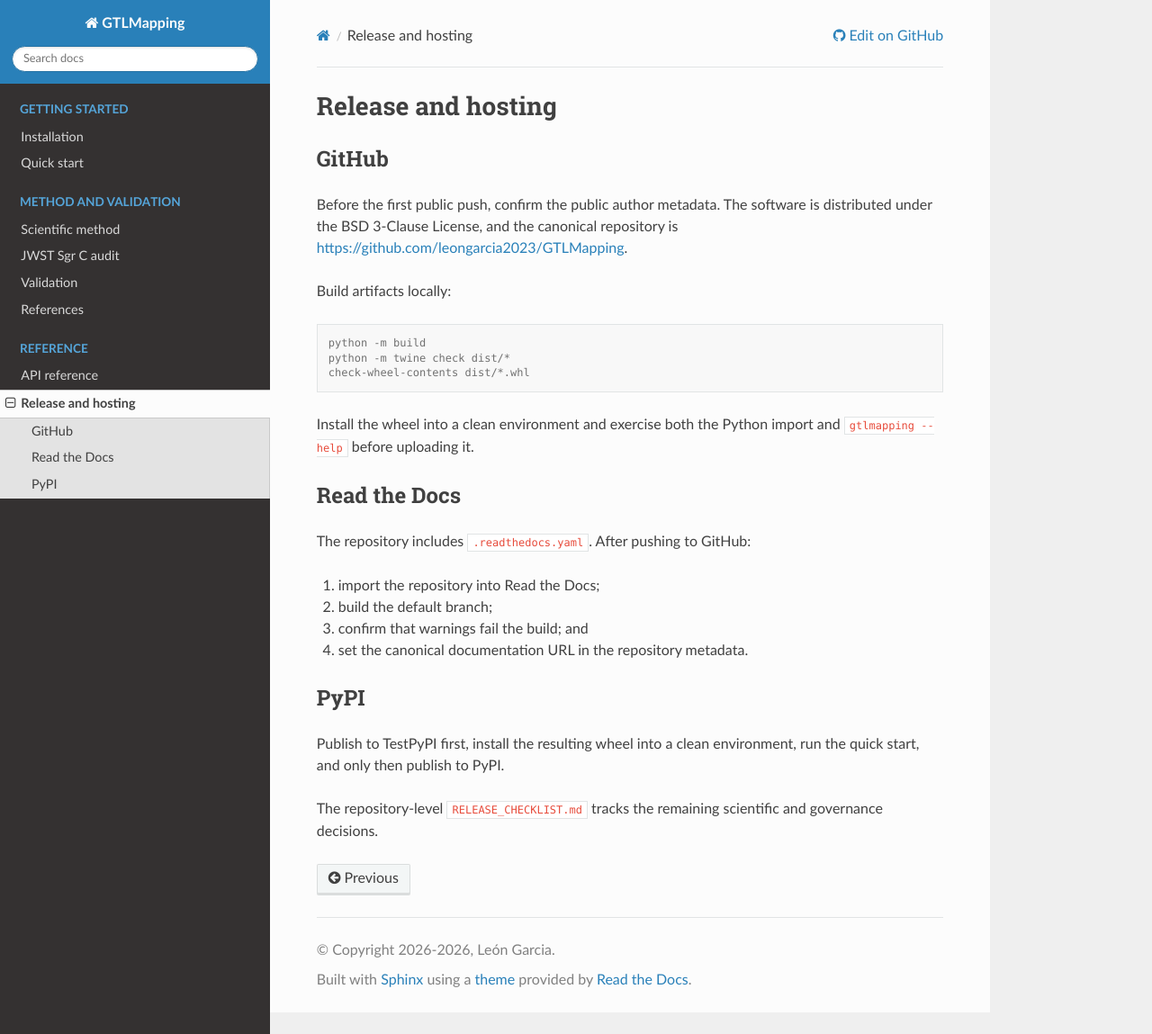
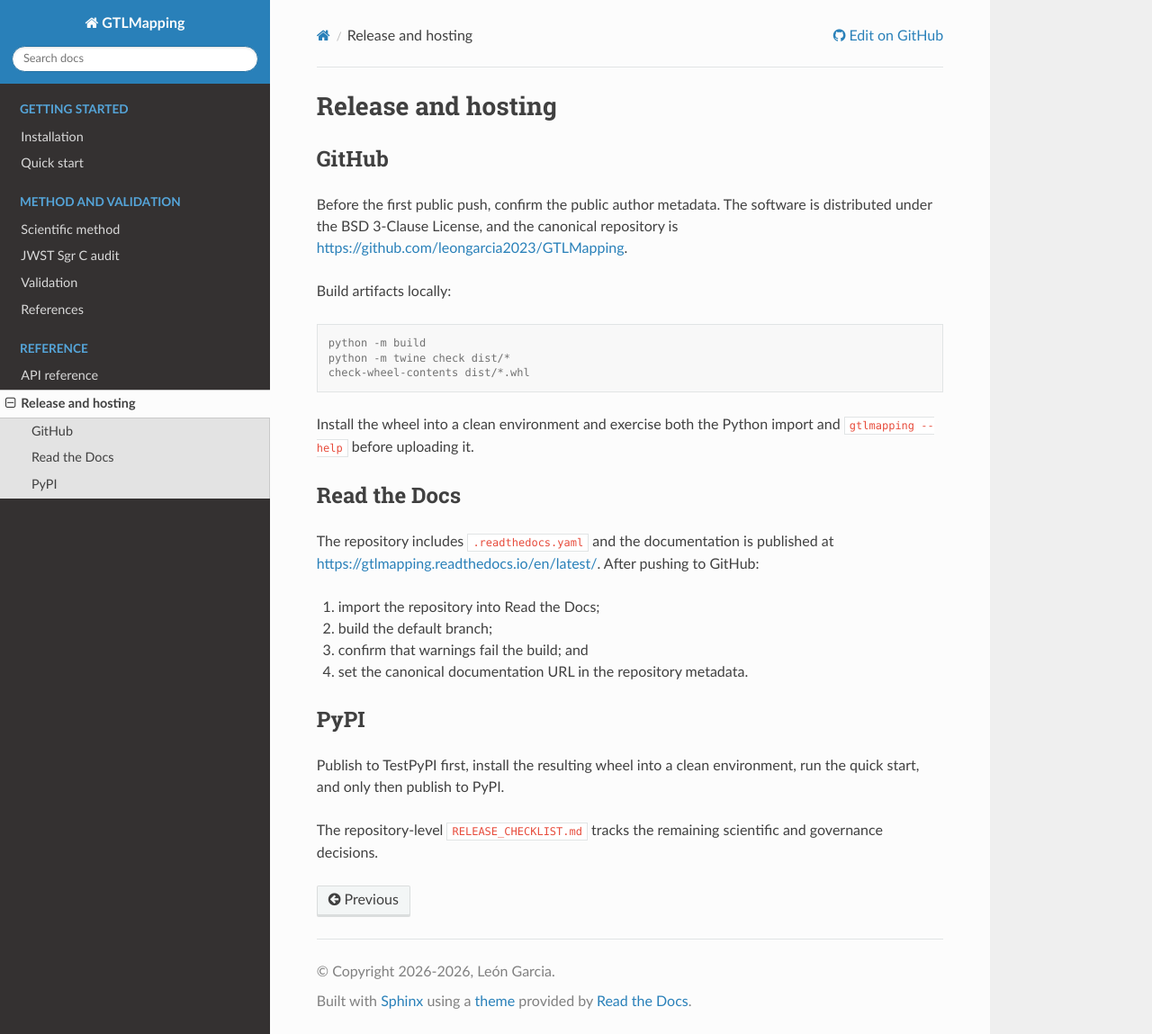
Before and after one commit to leongarcia2023/GTLMapping, a Sphinx documentation site: the page built from docs/release.rst, in a window 1280 px wide and 1149 px high. Shown: the whole window at 90% size. Built offline with Sphinx 7.4.7 and the Read the Docs theme 3.1.0, drawn with Linux system fonts in a browser that asks for light colours.

Commit message:
Link published documentation

```diff
--- a/docs/release.rst
+++ b/docs/release.rst
@@ -22,7 +22,9 @@
 Read the Docs
 -------------
 
-The repository includes ``.readthedocs.yaml``. After pushing to GitHub:
+The repository includes ``.readthedocs.yaml`` and the documentation is
+published at https://gtlmapping.readthedocs.io/en/latest/. After pushing
+to GitHub:
 
 1. import the repository into Read the Docs;
 2. build the default branch;
--- a/pyproject.toml
+++ b/pyproject.toml
@@ -77,6 +77,7 @@
 
 [project.urls]
 Homepage = "https://github.com/leongarcia2023/GTLMapping"
+Documentation = "https://gtlmapping.readthedocs.io/en/latest/"
 Repository = "https://github.com/leongarcia2023/GTLMapping"
 Issues = "https://github.com/leongarcia2023/GTLMapping/issues"
 Changelog = "https://github.com/leongarcia2023/GTLMapping/blob/main/CHANGELOG.md"
```
Also changed, not shown: README.md (+1 -0 lines), RELEASE_CHECKLIST.md (+2 -2 lines).
